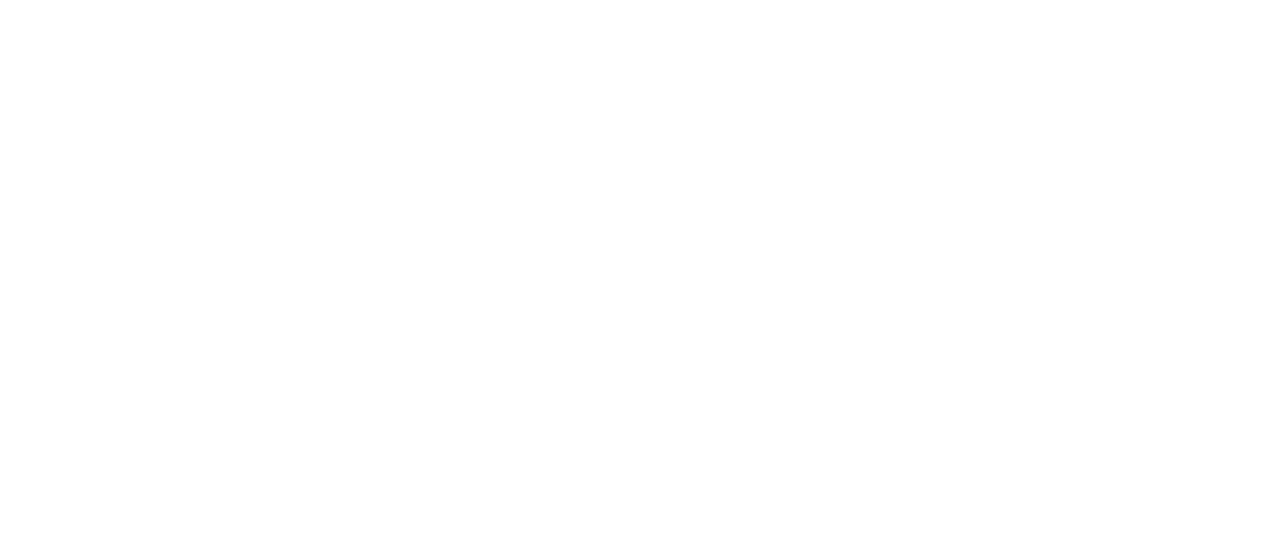
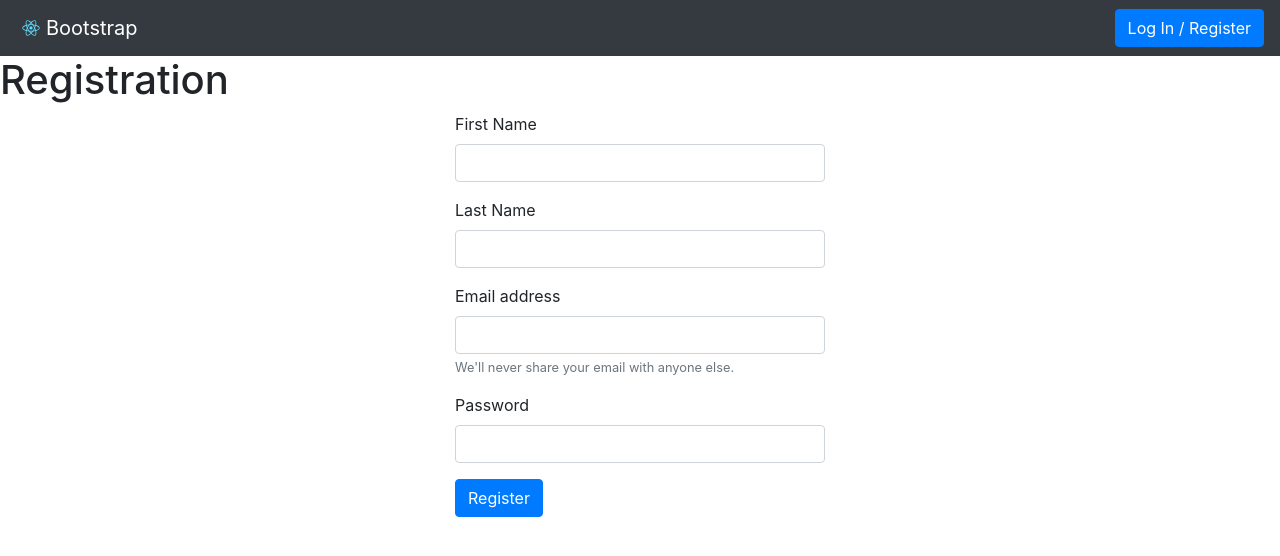
Before and after one commit to marctanas/frontend, a React (Create React App) app: page /register in a window 1280 px wide. Shown: the top 556 px of the page. Built offline with nearby package versions, Linux system fonts and the light colour scheme.

Commit message:
registrationpage

```diff
--- a/src/App.js
+++ b/src/App.js
@@ -3,6 +3,7 @@
 import AppContext from './AppContext';
 import LandingPage from './LandingPage';
 import LoginPage from './LoginPage';
+import RegistrationPage from './RegistrationPage';
 
 import './App.css';
 
@@ -21,6 +22,7 @@
         <Switch>
           <Route path="/" exact={true} component={LandingPage}/>
           <Route path="/login" exact={true} component={LoginPage}/>
+          <Route path="/register" exact={true} component={RegistrationPage}/>
         </Switch>
       </BrowserRouter>
     </AppContext.Provider>
--- a/src/LoginPage.js
+++ b/src/LoginPage.js
@@ -1,5 +1,5 @@
 import React, { useContext, useState } from 'react';
-import { Redirect } from 'react-router-dom';
+import { Redirect, Link } from 'react-router-dom';
 import AppContext from './AppContext';
 import NavBar from './NavBar.js';
 
@@ -40,6 +40,9 @@
         .then (
             (json) => {
                 const { message, jsonwebtoken } = json;
+
+
+                // if web token exists (meaning login was successful)
                 if(jsonwebtoken) {
                     // update the globalState
                     setGlobalState(
@@ -52,6 +55,7 @@
                     // save the jwt in the browser
                     localStorage.setItem('jwt', jsonwebtoken);
 
+                    //turn off the preloader
                     setState({...state, loading: false})
                 } else {
                     // throw an error
@@ -108,7 +112,11 @@
                                 type="button"
                                 className="btn btn-primary">Login</button>
 
+
+                                <p> <br/>If you're not a registered user, click <Link to="/register">here</Link> to create an account</p>
+
                                 {
+                                    //if loading is true then preloading is shown
                                  state.loading &&
                                  <div className="loader">
                                     <svg className="circular" viewBox="25 25 50 50">
--- a/src/NavBar.js
+++ b/src/NavBar.js
@@ -1,9 +1,9 @@
 import React, { useContext } from 'react';
 import AppContext from './AppContext';
 import { Link } from 'react-router-dom';
-import Button from './Button';
+//import Button from './Button';
 import logo from './logo.svg';
-import Jumbotron from './Jumbotron';
+//import Jumbotron from './Jumbotron';
 
 const NavBar = () => {
 
@@ -32,10 +32,11 @@
 
             <div style={{display: 'flex'}}>
                 {
-                    globalState.loggedIn === false && <Link
+                    globalState.loggedIn === false &&
+                    <Link
                     to="/login"
                     className="btn btn-primary">
-                        Log In
+                        Log In / Register
                     </Link>
                 }
 
--- /dev/null
+++ b/src/RegistrationPage.js
@@ -0,0 +1,215 @@
+import React, { useState } from 'react';
+import { Redirect } from 'react-router-dom';
+import { validEmail, validPassword } from './Utils';
+import NavBar from './NavBar.js';
+
+const RegistrationPage = () => {
+
+    const [state, setState] = useState(
+        {
+            registered: false,
+            loading: false,
+            errors: 0,
+            messages: []
+        }
+    );
+
+    // These will be assigned values by React
+    let firstNameField;
+    let lastNameField;
+    let emailField;
+    let passwordField;
+
+    const registerUser = () => {
+        // console.log(
+        //     firstNameField.value,
+        //     lastNameField.value,
+        //     emailField.value,
+        //     passwordField.value
+        // )
+
+        let errors = 0;
+        let messages = [];
+
+        if(firstNameField.value.length < 1) {
+            errors++;
+            messages.push('Please enter a valid first name')
+        }
+        if(lastNameField.value.length < 1) {
+            errors++;
+            messages.push('Please enter a valid last name')
+        }
+        if(!validEmail(emailField.value)) {
+            errors++;
+            messages.push('Please enter a valid email')
+        }
+        if(!validPassword(passwordField.value)) {
+            errors++;
+            messages.push('Please enter a valid password')
+        }
+
+        // If user makes any mistake
+        if(errors > 0) {
+            setState(
+                {
+                    ...state,
+                    errors: errors,
+                    messages: messages
+                }
+            )
+            return;
+        }
+        // If no mistake occurs, reset the errors
+        else {
+            setState(
+                {
+                    ...state,
+                    errors: 0,
+                    messages: [],
+                    loading: true
+                }
+            )
+        }
+
+        fetch('http://localhost:8080/users/register', {
+            method: 'POST',
+            body: JSON.stringify({
+                firstName: firstNameField.value,
+                lastName: lastNameField.value,
+                email: emailField.value,
+                password: passwordField.value
+            }),
+            headers: {"Content-Type": "application/json"}
+        })
+        .then(
+            (response)=>response.json()
+        )
+        .then(
+            (json)=> {
+                const { message } = json;
+                if(message === "User has been saved") {
+                    //
+                    setState(
+                        {
+                            ...state,
+                            registered: true,
+                            loading: false
+                        }
+                    )
+                } else {
+                    //alert("Please check all the fields");
+                    setState(
+                        {
+                            ...state,
+                            loading: false
+                        }
+                    )
+                }
+            }
+        )
+    }
+
+    // If the user is registered, redirect them
+    if(state.registered === true) {
+        return (<Redirect to="/login"/>)
+    }
+
+    // Otherwise, show the registration form
+    else {
+        return(
+            <div>
+                <NavBar />
+                <h1>Registration</h1>
+
+                <div className="container">
+                    <div className="row">
+                        <div className="col-sm"
+                        style={{maxWidth: '400px', margin: '0 auto'}}>
+                            <div>
+                                <div className="form-group">
+                                    <label>
+                                        First Name
+                                    </label>
+
+                                    <input
+                                    ref={(comp)=>firstNameField = comp}
+                                    type="text"
+                                    className="form-control"
+                                    aria-describedby="firstName"/>
+                                </div>
+
+                                <div className="form-group">
+                                    <label>
+                                        Last Name
+                                    </label>
+
+                                    <input
+                                    ref={(comp)=>lastNameField = comp}
+                                    type="text"
+                                    className="form-control"
+                                    aria-describedby="lastName"/>
+                                </div>
+
+                                <div className="form-group">
+                                    <label htmlFor="exampleInputEmail1">
+                                        Email address
+                                    </label>
+
+                                    <input
+                                    ref={(comp)=>emailField = comp}
+                                    type="email"
+                                    className="form-control"
+                                    id="exampleInputEmail1"
+                                    aria-describedby="emailHelp"/>
+
+                                    <small id="emailHelp" className="form-text text-muted">We'll never share your email with anyone else.</small>
+                                </div>
+
+                                <div className="form-group">
+                                    <label>
+                                        Password
+                                    </label>
+
+                                    <input
+                                    ref={(comp)=>passwordField = comp}
+                                    type="password"
+                                    className="form-control"
+                                    aria-describedby="password"/>
+                                </div>
+
+                                <button
+                                onClick={registerUser}
+                                type="button"
+                                className="btn btn-primary">Register
+                                </button>
+                                <br/><br/>
+
+                                {
+                                 state.loading &&
+                                 <div className="loader">
+                                    <svg className="circular" viewBox="25 25 50 50">
+                                        <circle className="path" cx="50" cy="50" r="20" fill="none" stroke-width="2" stroke-miterlimit="10"/>
+                                    </svg>
+                                </div>
+                                }
+
+                                {
+                                    state.errors > 0 &&
+                                    <div class="alert alert-danger" role="alert">
+                                        {
+                                            state.messages.map(
+                                                (message)=><p>{message}</p>
+                                            )
+                                        }
+                                    </div>
+                                }
+                        </div>
+                    </div>
+                </div>
+              </div>
+            </div>
+        )
+    }
+}
+
+export default RegistrationPage;
--- /dev/null
+++ b/src/Utils.js
@@ -0,0 +1,11 @@
+export const validEmail = (email) => {
+    const re = /^(([^<>()\[\]\\.,;:\s@"]+(\.[^<>()\[\]\\.,;:\s@"]+)*)|(".+"))@((\[[0-9]{1,3}\.[0-9]{1,3}\.[0-9]{1,3}\.[0-9]{1,3}\])|(([a-zA-Z\-0-9]+\.)+[a-zA-Z]{2,}))$/;
+    return re.test(String(email).toLowerCase());
+}
+
+export const validPassword = (password) => {
+    const re = /^(?=.*\d)(?=.*[a-z])(?=.*[A-Z])[0-9a-zA-Z]{8,16}$/;
+    return re.test(password);
+}
+
+export default {};
```
